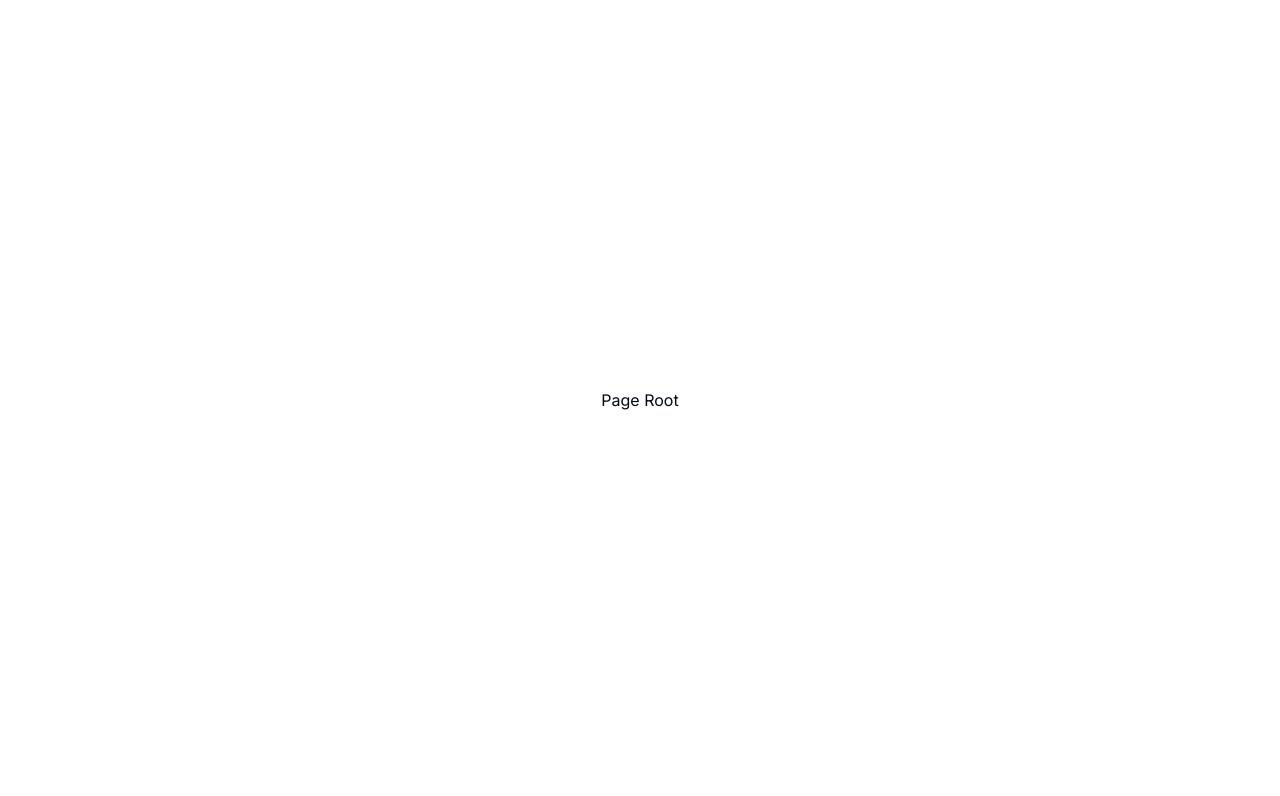
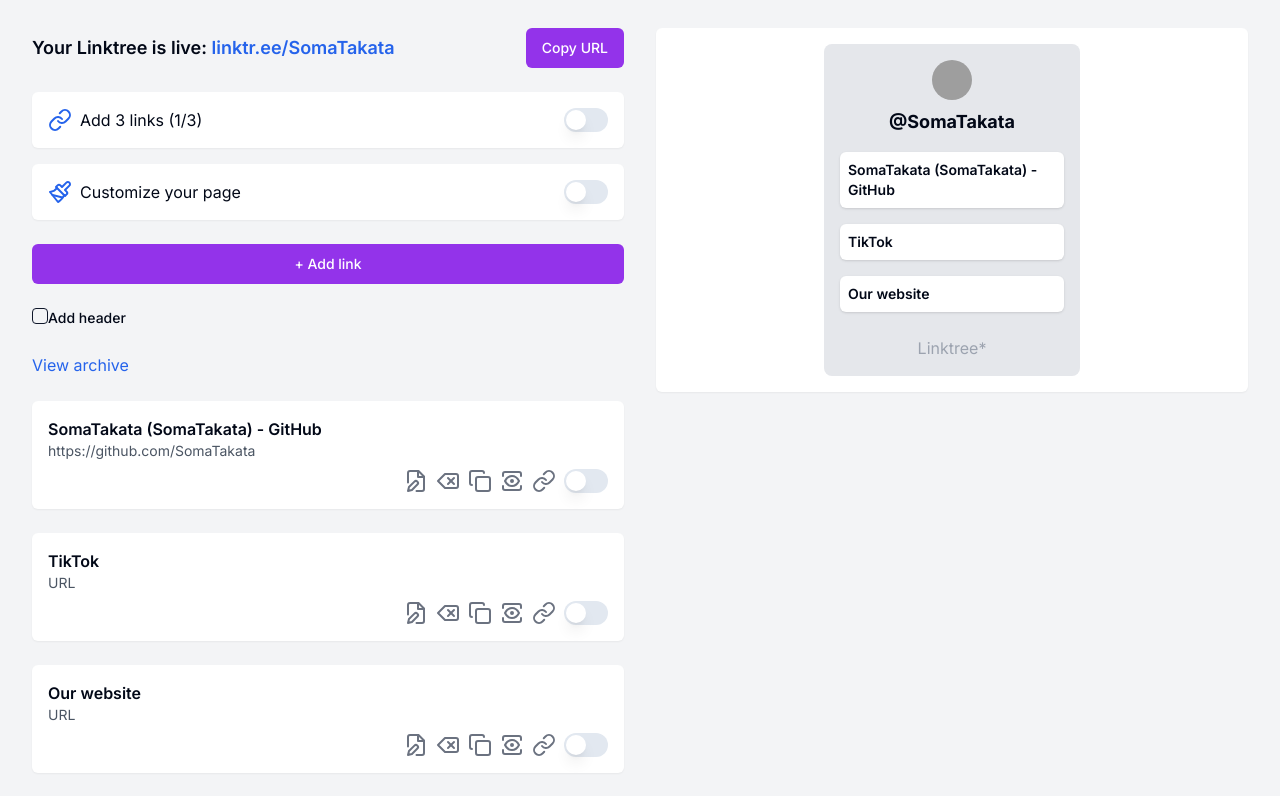
Before and after one commit to SomaTakata/ngin-link, a Next.js app: page /dashboard in a window 1280 px wide. Shown: the top 796 px of the page. Built offline with nearby package versions, Linux system fonts and the light colour scheme; grey boxes are pictures that could not be loaded.

Commit message:
設定画面

```diff
--- a/app/(platform)/dashboard/page.tsx
+++ b/app/(platform)/dashboard/page.tsx
@@ -1,9 +1,238 @@
-const Dashboard = () => {
+import { Button } from "@/components/ui/button"
+import { Switch } from "@/components/ui/switch"
+import { Checkbox } from "@/components/ui/checkbox"
+import Link from "next/link"
+import { AvatarImage, AvatarFallback, Avatar } from "@/components/ui/avatar"
+
+export default function Component() {
   return (
-    <div>
-      <h1>Page Root</h1>
+    <div className="min-h-screen w-screen bg-gray-100 p-8">
+      <div className="flex justify-between">
+        <div className="w-1/2 space-y-6 pr-4">
+          <div className="flex items-center justify-between">
+            <h1 className="text-lg font-semibold">
+              Your Linktree is live:{" "}
+              <a className="text-blue-600" href="#">
+                linktr.ee/SomaTakata
+              </a>
+            </h1>
+            <Button className="bg-purple-600 text-white">Copy URL</Button>
+          </div>
+          <div className="space-y-4">
+            <div className="flex items-center justify-between bg-white p-4 shadow-sm rounded-md">
+              <div className="flex items-center space-x-2">
+                <LinkIcon className="text-blue-600" />
+                <span>Add 3 links (1/3)</span>
+              </div>
+              <Switch id="add-links" />
+            </div>
+            <div className="flex items-center justify-between bg-white p-4 shadow-sm rounded-md">
+              <div className="flex items-center space-x-2">
+                <PaintbrushIcon className="text-blue-600" />
+                <span>Customize your page</span>
+              </div>
+              <Switch id="customize-page" />
+            </div>
+          </div>
+          <Button className="w-full bg-purple-600 text-white">+ Add link</Button>
+          <Checkbox id="add-header" />
+          <label className="text-sm font-medium leading-none" htmlFor="add-header">
+            Add header
+          </label>
+          <Link className="block text-blue-600" href="#">
+            View archive
+          </Link>
+          <div className="bg-white p-4 shadow-sm rounded-md">
+            <h2 className="font-semibold">SomaTakata (SomaTakata) - GitHub</h2>
+            <p className="text-sm text-gray-600">https://github.com/SomaTakata</p>
+            <div className="flex items-center justify-end space-x-2 pt-2">
+              <FileEditIcon className="text-gray-500" />
+              <DeleteIcon className="text-gray-500" />
+              <CopyIcon className="text-gray-500" />
+              <ViewIcon className="text-gray-500" />
+              <LinkIcon className="text-gray-500" />
+              <Switch id="toggle-visibility-1" />
+            </div>
+          </div>
+          <div className="bg-white p-4 shadow-sm rounded-md">
+            <h2 className="font-semibold">TikTok</h2>
+            <p className="text-sm text-gray-600">URL</p>
+            <div className="flex items-center justify-end space-x-2 pt-2">
+              <FileEditIcon className="text-gray-500" />
+              <DeleteIcon className="text-gray-500" />
+              <CopyIcon className="text-gray-500" />
+              <ViewIcon className="text-gray-500" />
+              <LinkIcon className="text-gray-500" />
+              <Switch id="toggle-visibility-2" />
+            </div>
+          </div>
+          <div className="bg-white p-4 shadow-sm rounded-md">
+            <h2 className="font-semibold">Our website</h2>
+            <p className="text-sm text-gray-600">URL</p>
+            <div className="flex items-center justify-end space-x-2 pt-2">
+              <FileEditIcon className="text-gray-500" />
+              <DeleteIcon className="text-gray-500" />
+              <CopyIcon className="text-gray-500" />
+              <ViewIcon className="text-gray-500" />
+              <LinkIcon className="text-gray-500" />
+              <Switch id="toggle-visibility-3" />
+            </div>
+          </div>
+        </div>
+        <div className="w-1/2 pl-4">
+          <div className="bg-white p-4 shadow-sm rounded-md flex justify-center items-center">
+            <div className="w-64 bg-gray-200 p-4 rounded-lg">
+              <div className="flex flex-col items-center">
+                <Avatar>
+                  <AvatarImage alt="@SomaTakata" src="/placeholder.svg?height=100&width=100" />
+                  <AvatarFallback>ST</AvatarFallback>
+                </Avatar>
+                <h2 className="font-bold text-lg mt-2">@SomaTakata</h2>
+                <div className="mt-4 w-full bg-white p-2 rounded-md shadow">
+                  <p className="text-sm font-semibold">SomaTakata (SomaTakata) - GitHub</p>
+                </div>
+                <div className="mt-4 w-full bg-white p-2 rounded-md shadow">
+                  <p className="text-sm font-semibold">TikTok</p>
+                </div>
+                <div className="mt-4 w-full bg-white p-2 rounded-md shadow">
+                  <p className="text-sm font-semibold">Our website</p>
+                </div>
+                <div className="mt-6 text-gray-400">Linktree*</div>
+              </div>
+            </div>
+          </div>
+        </div>
+      </div>
     </div>
-  );
+  )
 }
 
-export default Dashboard;
+function CopyIcon(props) {
+  return (
+    <svg
+      {...props}
+      xmlns="http://www.w3.org/2000/svg"
+      width="24"
+      height="24"
+      viewBox="0 0 24 24"
+      fill="none"
+      stroke="currentColor"
+      strokeWidth="2"
+      strokeLinecap="round"
+      strokeLinejoin="round"
+    >
+      <rect width="14" height="14" x="8" y="8" rx="2" ry="2" />
+      <path d="M4 16c-1.1 0-2-.9-2-2V4c0-1.1.9-2 2-2h10c1.1 0 2 .9 2 2" />
+    </svg>
+  )
+}
+
+
+function DeleteIcon(props) {
+  return (
+    <svg
+      {...props}
+      xmlns="http://www.w3.org/2000/svg"
+      width="24"
+      height="24"
+      viewBox="0 0 24 24"
+      fill="none"
+      stroke="currentColor"
+      strokeWidth="2"
+      strokeLinecap="round"
+      strokeLinejoin="round"
+    >
+      <path d="M20 5H9l-7 7 7 7h11a2 2 0 0 0 2-2V7a2 2 0 0 0-2-2Z" />
+      <line x1="18" x2="12" y1="9" y2="15" />
+      <line x1="12" x2="18" y1="9" y2="15" />
+    </svg>
+  )
+}
+
+
+function FileEditIcon(props) {
+  return (
+    <svg
+      {...props}
+      xmlns="http://www.w3.org/2000/svg"
+      width="24"
+      height="24"
+      viewBox="0 0 24 24"
+      fill="none"
+      stroke="currentColor"
+      strokeWidth="2"
+      strokeLinecap="round"
+      strokeLinejoin="round"
+    >
+      <path d="M4 13.5V4a2 2 0 0 1 2-2h8.5L20 7.5V20a2 2 0 0 1-2 2h-5.5" />
+      <polyline points="14 2 14 8 20 8" />
+      <path d="M10.42 12.61a2.1 2.1 0 1 1 2.97 2.97L7.95 21 4 22l.99-3.95 5.43-5.44Z" />
+    </svg>
+  )
+}
+
+
+function LinkIcon(props) {
+  return (
+    <svg
+      {...props}
+      xmlns="http://www.w3.org/2000/svg"
+      width="24"
+      height="24"
+      viewBox="0 0 24 24"
+      fill="none"
+      stroke="currentColor"
+      strokeWidth="2"
+      strokeLinecap="round"
+      strokeLinejoin="round"
+    >
+      <path d="M10 13a5 5 0 0 0 7.54.54l3-3a5 5 0 0 0-7.07-7.07l-1.72 1.71" />
+      <path d="M14 11a5 5 0 0 0-7.54-.54l-3 3a5 5 0 0 0 7.07 7.07l1.71-1.71" />
+    </svg>
+  )
+}
+
+
+function PaintbrushIcon(props) {
+  return (
+    <svg
+      {...props}
+      xmlns="http://www.w3.org/2000/svg"
+      width="24"
+      height="24"
+      viewBox="0 0 24 24"
+      fill="none"
+      stroke="currentColor"
+      strokeWidth="2"
+      strokeLinecap="round"
+      strokeLinejoin="round"
+    >
+      <path d="M18.37 2.63 14 7l-1.59-1.59a2 2 0 0 0-2.82 0L8 7l9 9 1.59-1.59a2 2 0 0 0 0-2.82L17 10l4.37-4.37a2.12 2.12 0 1 0-3-3Z" />
+      <path d="M9 8c-2 3-4 3.5-7 4l8 10c2-1 6-5 6-7" />
+      <path d="M14.5 17.5 4.5 15" />
+    </svg>
+  )
+}
+
+
+function ViewIcon(props) {
+  return (
+    <svg
+      {...props}
+      xmlns="http://www.w3.org/2000/svg"
+      width="24"
+      height="24"
+      viewBox="0 0 24 24"
+      fill="none"
+      stroke="currentColor"
+      strokeWidth="2"
+      strokeLinecap="round"
+      strokeLinejoin="round"
+    >
+      <path d="M5 12s2.545-5 7-5c4.454 0 7 5 7 5s-2.546 5-7 5c-4.455 0-7-5-7-5z" />
+      <path d="M12 13a1 1 0 1 0 0-2 1 1 0 0 0 0 2z" />
+      <path d="M21 17v2a2 2 0 0 1-2 2H5a2 2 0 0 1-2-2v-2" />
+      <path d="M21 7V5a2 2 0 0 0-2-2H5a2 2 0 0 0-2 2v2" />
+    </svg>
+  )
+}
```
